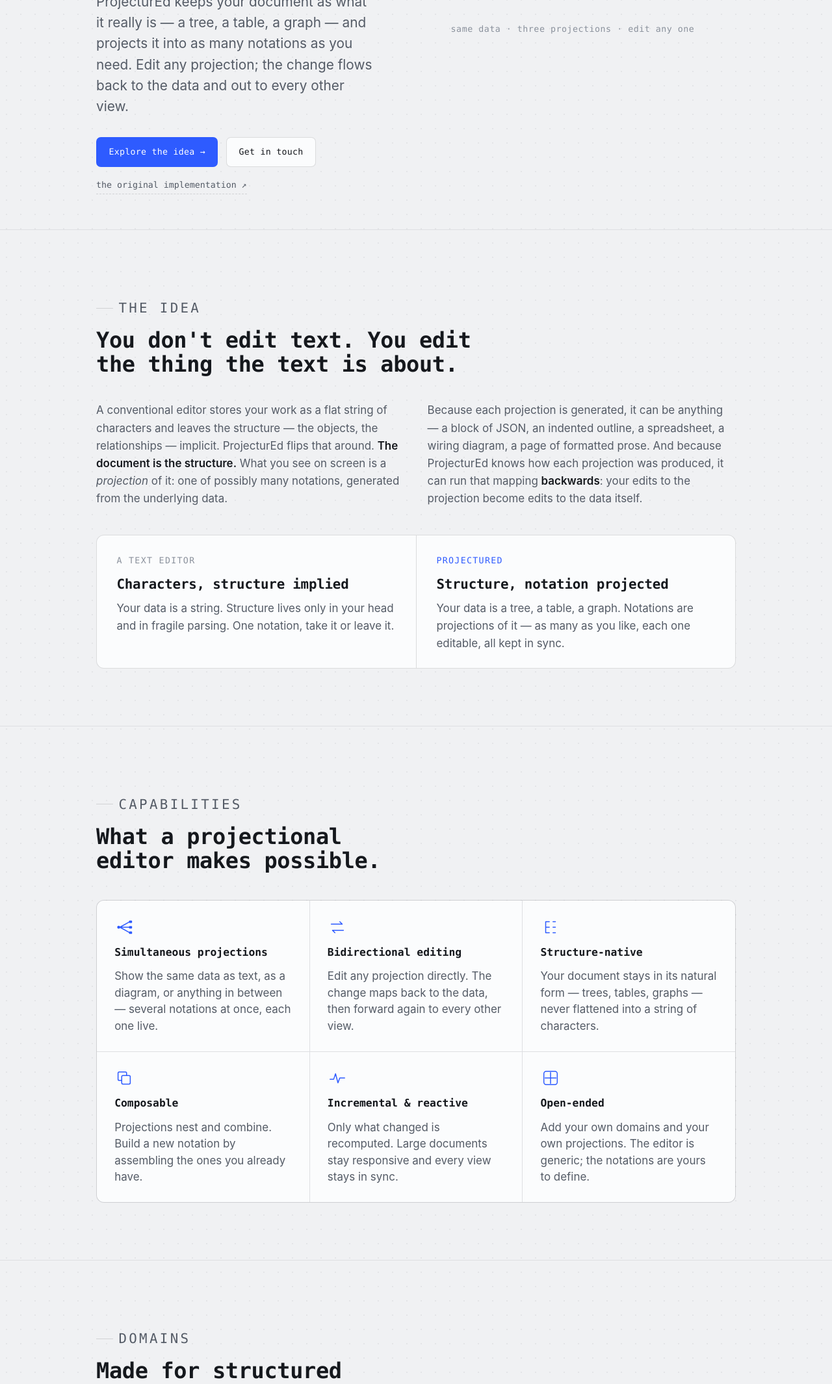
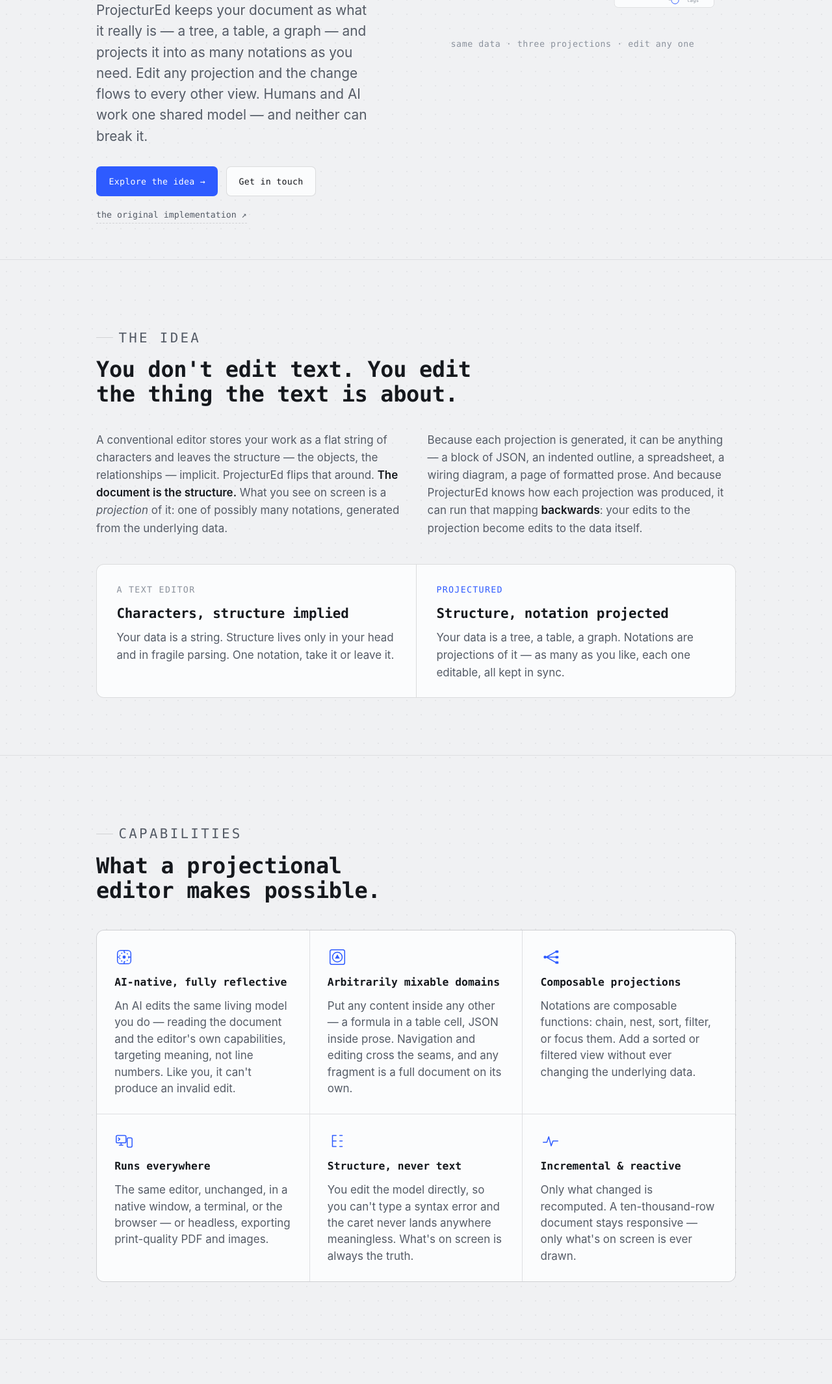
Before and after one commit to Pepitastock390/pepitastock390.github.io, a plain HTML site: page index.html in a window 1280 px wide. Shown: the part 670-2800 px from the top of the page at 65% size. Drawn offline with Linux system fonts and the light colour scheme.

Commit message:
Landing page: lead with AI-native, mixable domains, backends

```diff
--- a/index.html
+++ b/index.html
@@ -321,12 +321,12 @@
   <section class="hero" style="border-top:0">
     <div class="wrap hero__grid">
       <div class="hero__copy">
-        <p class="eyebrow">Generic-purpose projectional editor</p>
+        <p class="eyebrow">AI-native · generic-purpose projectional editor</p>
         <h1>One structure,<br><span class="dim">seen every way</span> —<br>and <span class="hl">editable</span> every way.</h1>
         <p class="hero__lede">
           ProjecturEd keeps your document as what it really is — a tree, a table, a graph — and
-          projects it into as many notations as you need. Edit any projection; the change flows
-          back to the data and out to every other view.
+          projects it into as many notations as you need. Edit any projection and the change
+          flows to every other view. Humans and AI work one shared model — and neither can break it.
         </p>
         <div class="cta-row">
           <a class="btn btn--primary" href="#idea">Explore the idea →</a>
@@ -447,34 +447,34 @@
       </div>
       <div class="caps">
         <article class="cap" data-reveal>
-          <div class="cap__icon" aria-hidden="true"><svg viewBox="0 0 32 32" fill="none" stroke="currentColor" stroke-width="1.6"><circle cx="7" cy="16" r="2.4" fill="currentColor" stroke="none"/><path d="M9 16 L25 7 M9 16 L25 16 M9 16 L25 25" stroke-linecap="round"/><rect x="24" y="5" width="5" height="4" rx="1" fill="currentColor" stroke="none"/><rect x="24" y="14" width="5" height="4" rx="1" fill="currentColor" stroke="none"/><rect x="24" y="23" width="5" height="4" rx="1" fill="currentColor" stroke="none"/></svg></div>
-          <h3>Simultaneous projections</h3>
-          <p>Show the same data as text, as a diagram, or anything in between — several notations at once, each one live.</p>
+          <div class="cap__icon" aria-hidden="true"><svg viewBox="0 0 32 32" fill="none" stroke="currentColor" stroke-width="1.6"><rect x="5" y="5" width="22" height="22" rx="5"/><circle cx="16" cy="16" r="2.6" fill="currentColor" stroke="none"/><circle cx="16" cy="16" r="7.5" stroke-dasharray="2 3"/><path d="M16 5 v3 M16 24 v3 M5 16 h3 M24 16 h3" stroke-linecap="round"/></svg></div>
+          <h3>AI-native, fully reflective</h3>
+          <p>An AI edits the same living model you do — reading the document and the editor's own capabilities, targeting meaning, not line numbers. Like you, it can't produce an invalid edit.</p>
         </article>
         <article class="cap" data-reveal>
-          <div class="cap__icon" aria-hidden="true"><svg viewBox="0 0 32 32" fill="none" stroke="currentColor" stroke-width="1.6" stroke-linecap="round" stroke-linejoin="round"><path d="M6 11 H24 l-4 -4 M26 21 H8 l4 4"/></svg></div>
-          <h3>Bidirectional editing</h3>
-          <p>Edit any projection directly. The change maps back to the data, then forward again to every other view.</p>
+          <div class="cap__icon" aria-hidden="true"><svg viewBox="0 0 32 32" fill="none" stroke="currentColor" stroke-width="1.6" stroke-linejoin="round"><rect x="4" y="4" width="24" height="24" rx="3"/><circle cx="16" cy="16" r="8"/><path d="M16 11.5 l4 7 h-8 z" fill="currentColor" stroke="none"/></svg></div>
+          <h3>Arbitrarily mixable domains</h3>
+          <p>Put any content inside any other — a formula in a table cell, JSON inside prose. Navigation and editing cross the seams, and any fragment is a full document on its own.</p>
+        </article>
+        <article class="cap" data-reveal>
+          <div class="cap__icon" aria-hidden="true"><svg viewBox="0 0 32 32" fill="none" stroke="currentColor" stroke-width="1.6"><circle cx="7" cy="16" r="2.4" fill="currentColor" stroke="none"/><path d="M9 16 L25 7 M9 16 L25 16 M9 16 L25 25" stroke-linecap="round"/><rect x="24" y="5" width="5" height="4" rx="1" fill="currentColor" stroke="none"/><rect x="24" y="14" width="5" height="4" rx="1" fill="currentColor" stroke="none"/><rect x="24" y="23" width="5" height="4" rx="1" fill="currentColor" stroke="none"/></svg></div>
+          <h3>Composable projections</h3>
+          <p>Notations are composable functions: chain, nest, sort, filter, or focus them. Add a sorted or filtered view without ever changing the underlying data.</p>
+        </article>
+        <article class="cap" data-reveal>
+          <div class="cap__icon" aria-hidden="true"><svg viewBox="0 0 32 32" fill="none" stroke="currentColor" stroke-width="1.6" stroke-linejoin="round"><rect x="3" y="7" width="16" height="12" rx="2"/><path d="M6.5 11 l2.5 2 -2.5 2" stroke-linecap="round"/><path d="M8 23 h6 M11 19 v4" stroke-linecap="round"/><rect x="21" y="11" width="8" height="15" rx="2"/></svg></div>
+          <h3>Runs everywhere</h3>
+          <p>The same editor, unchanged, in a native window, a terminal, or the browser — or headless, exporting print-quality PDF and images.</p>
         </article>
         <article class="cap" data-reveal>
           <div class="cap__icon" aria-hidden="true"><svg viewBox="0 0 32 32" fill="none" stroke="currentColor" stroke-width="1.6" stroke-linecap="round" stroke-linejoin="round"><path d="M8 7 h6 M8 7 v18 M8 16 h6 M8 25 h6 M20 7 h4 M20 16 h4 M20 25 h4"/></svg></div>
-          <h3>Structure-native</h3>
-          <p>Your document stays in its natural form — trees, tables, graphs — never flattened into a string of characters.</p>
-        </article>
-        <article class="cap" data-reveal>
-          <div class="cap__icon" aria-hidden="true"><svg viewBox="0 0 32 32" fill="none" stroke="currentColor" stroke-width="1.6"><rect x="6" y="6" width="14" height="14" rx="2"/><rect x="12" y="12" width="14" height="14" rx="2" fill="var(--surface)"/></svg></div>
-          <h3>Composable</h3>
-          <p>Projections nest and combine. Build a new notation by assembling the ones you already have.</p>
+          <h3>Structure, never text</h3>
+          <p>You edit the model directly, so you can't type a syntax error and the caret never lands anywhere meaningless. What's on screen is always the truth.</p>
         </article>
         <article class="cap" data-reveal>
           <div class="cap__icon" aria-hidden="true"><svg viewBox="0 0 32 32" fill="none" stroke="currentColor" stroke-width="1.6" stroke-linecap="round" stroke-linejoin="round"><path d="M4 18 h6 l3 -9 4 15 3 -8 h8"/></svg></div>
           <h3>Incremental &amp; reactive</h3>
-          <p>Only what changed is recomputed. Large documents stay responsive and every view stays in sync.</p>
-        </article>
-        <article class="cap" data-reveal>
-          <div class="cap__icon" aria-hidden="true"><svg viewBox="0 0 32 32" fill="none" stroke="currentColor" stroke-width="1.6" stroke-linecap="round"><path d="M16 7 v18 M7 16 h18"/><rect x="5" y="5" width="22" height="22" rx="4"/></svg></div>
-          <h3>Open-ended</h3>
-          <p>Add your own domains and your own projections. The editor is generic; the notations are yours to define.</p>
+          <p>Only what changed is recomputed. A ten-thousand-row document stays responsive — only what's on screen is ever drawn.</p>
         </article>
       </div>
     </div>
@@ -491,12 +491,16 @@
       <div class="domains" data-reveal>
         <span class="chip"><span class="dot"></span>JSON</span>
         <span class="chip"><span class="dot"></span>XML</span>
+        <span class="chip"><span class="dot"></span>YAML</span>
         <span class="chip"><span class="dot"></span>Source code · ASTs</span>
-        <span class="chip"><span class="dot"></span>Tables &amp; spreadsheets</span>
-        <span class="chip"><span class="dot"></span>Prose &amp; documents</span>
+        <span class="chip"><span class="dot"></span>Math</span>
+        <span class="chip"><span class="dot"></span>Tables</span>
+        <span class="chip"><span class="dot"></span>Prose &amp; Markdown</span>
         <span class="chip"><span class="dot"></span>Diagrams &amp; graphs</span>
         <span class="chip"><span class="dot"></span>Vector graphics</span>
-        <span class="chip"><span class="dot"></span>Markup languages</span>
+        <span class="chip"><span class="dot"></span>Filesystem</span>
+        <span class="chip"><span class="dot"></span>Version history</span>
+        <span class="chip chip--soft"><span class="dot"></span>any object, reflected</span>
         <span class="chip chip--soft"><span class="dot"></span>… and combinations of them</span>
       </div>
     </div>
@@ -513,8 +517,8 @@
         <div data-reveal>
           <p>
             ProjecturEd is a long-running investigation into what structured, projectional editing
-            can be. A working editor exists and keeps growing; the design has been built and rebuilt
-            as the ideas mature.
+            can be. A working editor runs today — as a native window, in the terminal, and in the
+            browser — and keeps growing as the ideas mature.
           </p>
           <p>
             If projectional editing is something you think about too — as a user, a builder, or a
@@ -540,7 +544,7 @@
   <div class="wrap">
     <div class="titleblock">
       <div class="tb"><div class="k">Project</div><div class="v">ProjecturEd</div></div>
-      <div class="tb"><div class="k">Discipline</div><div class="v">Generic projectional editor</div></div>
+      <div class="tb"><div class="k">Discipline</div><div class="v">AI-native projectional editor</div></div>
       <div class="tb tb--live"><div class="k">Status</div><div class="v"><span class="live-dot"></span>In active development</div></div>
       <div class="tb"><div class="k">Contact</div><div class="v"><a href="mailto:projectured@gmail.com">projectured@gmail.com</a></div></div>
       <div class="tb"><div class="k">Original</div><div class="v"><a href="https://github.com/projectured/projectured-lisp" target="_blank" rel="noopener">projectured&#8203;/projectured-lisp</a></div></div>
```
